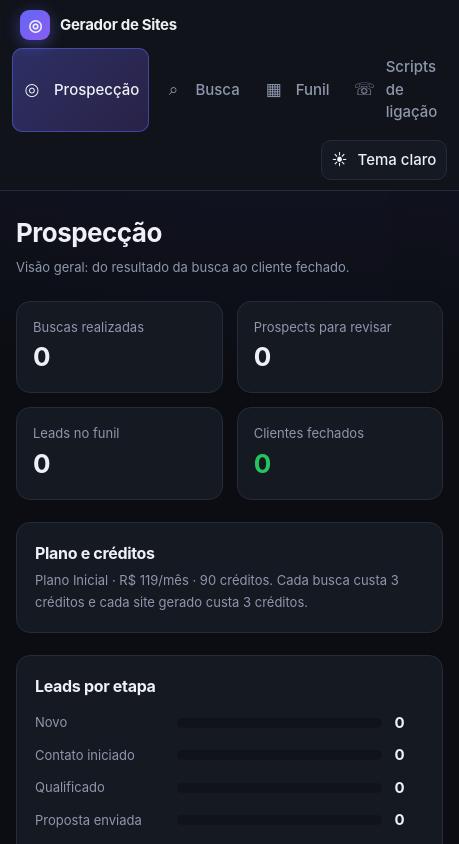
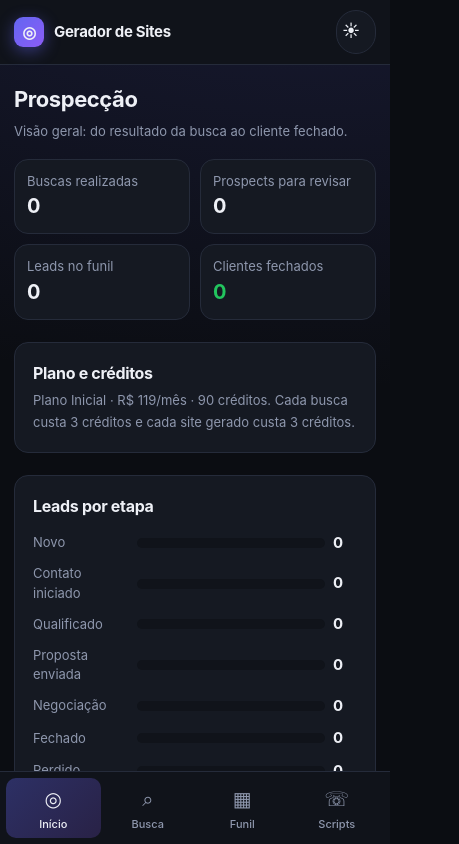
Before and after one commit to calebsouto01/Geradordesites, a Next.js app: page / in a window 390 px wide. Shown: the top 844 px of the page, 459 px wide, since content can reach past the window. Built offline with nearby package versions, Linux system fonts and the light colour scheme; no server answers; the database is empty.

Commit message:
Mobile: barra de navegação inferior, alvos de toque de 44px, funil em carrossel com botão avançar etapa, chat em tela cheia e ajustes nos sites gerados
Co-Authored-By: Claude Sonnet 5.5 <noreply@anthropic.com>
Claude-Session: https://claude.ai/code/session_019oi2h3iLgfNb4YVZoLPiky

```diff
--- a/src/app/(app)/funil/page.tsx
+++ b/src/app/(app)/funil/page.tsx
@@ -154,6 +154,11 @@ export default function Funil() {
                   </div>
                   {l.owner && <div className="mut" style={{ marginTop: 6 }}>👤 {l.owner}</div>}
                   {l.stage === "perdido" && l.lost_reason && <div className="mut" style={{ marginTop: 6 }}>Motivo: {l.lost_reason}</div>}
+                  {STAGES.findIndex(([k]) => k === l.stage) < STAGES.length - 2 && (
+                    <button className="ghost sm" style={{ marginTop: 8, width: "100%" }} onClick={() => patch(l.id, { stage: STAGES[STAGES.findIndex(([k]) => k === l.stage) + 1][0] })}>
+                      Avançar para {STAGES[STAGES.findIndex(([k]) => k === l.stage) + 1][1]} →
+                    </button>
+                  )}
                   {l.phone && (
                     <div style={{ marginTop: 8 }}>
                       <a className="wa" href={`https://wa.me/55${l.phone.replace(/\D/g, "")}`} target="_blank" rel="noreferrer">
--- a/src/app/(app)/globals.css
+++ b/src/app/(app)/globals.css
@@ -66,8 +66,6 @@ label.f { display:flex; flex-direction:column; gap:5px; font-size:12px; color:va
 .panel { background:var(--card); border:1px solid var(--line); border-radius:var(--r); padding:18px; }
 .searchbar { display:grid; grid-template-columns:1.3fr 1.3fr 150px auto; gap:12px; align-items:end; }
 @media (max-width:860px){ .searchbar{grid-template-columns:1fr 1fr;} main{padding:22px 16px;} }
-@media (max-width:760px){ .shell{grid-template-columns:1fr;} .side{position:static;height:auto;flex-direction:row;flex-wrap:wrap;align-items:center;padding:10px 12px;gap:8px;border-right:0;border-bottom:1px solid var(--line);}
- .menu{flex-direction:row;} .navlink{padding:8px 10px;} .quota{flex-direction:row;gap:6px;padding:6px 12px;} .quota .mut:last-child{display:none;} .quota b{font-size:16px;} }
 @media (max-width:520px){ .searchbar{grid-template-columns:1fr;} }
 
 /* results */
@@ -135,7 +133,6 @@ label.f { display:flex; flex-direction:column; gap:5px; font-size:12px; color:va
 .themebtn { display:flex; align-items:center; gap:10px; width:100%; justify-content:flex-start; background:var(--card); color:var(--fg);
   border:1px solid var(--line); font-weight:500; }
 .themebtn:hover { background:var(--card2); }
-@media (max-width:760px){ .themebtn{width:auto;padding:8px 10px;} }
 
 /* call script map */
 .callmap-layout { display:grid; grid-template-columns:minmax(0,1fr) 380px; gap:24px; align-items:start; }
@@ -211,3 +208,59 @@ label.f { display:flex; flex-direction:column; gap:5px; font-size:12px; color:va
 .chatform { display:flex; gap:8px; padding:12px 16px; border-top:1px solid var(--line); }
 .attach { display:grid; place-items:center; width:42px; border:1px solid var(--line2); border-radius:10px; cursor:pointer; background:var(--bg2); }
 .chatfoot { display:flex; justify-content:space-between; align-items:center; gap:10px; padding:10px 16px 14px; flex-wrap:wrap; }
+
+.lbs { display:none; }
+
+/* ===== Mobile ===== */
+@media (max-width:760px){
+  body { font-size:15px; padding-bottom:env(safe-area-inset-bottom); }
+  .shell { display:block; }
+  /* topo compacto: marca, créditos e tema */
+  .side { position:sticky; top:0; z-index:30; height:auto; flex-direction:row; align-items:center; gap:10px; padding:10px 14px; border-right:0; border-bottom:1px solid var(--line); }
+  .side .brand { font-size:15px; padding:0; margin-right:auto; }
+  .side .sp { display:none; }
+  .quota { flex-direction:row; align-items:center; gap:6px; padding:5px 10px; border-radius:99px; order:2; }
+  .quota b { font-size:15px; } .quota .mut:last-child { display:none; } .quota .mut { font-size:12px; }
+  .themebtn { width:40px; height:40px; padding:0; justify-content:center; order:3; border-radius:99px; font-size:0; }
+  .themebtn .ico { font-size:17px; margin:0; }
+  /* navegação em barra inferior */
+  .menu { position:fixed; left:0; right:0; bottom:0; z-index:40; flex-direction:row; gap:0; padding:6px 6px calc(6px + env(safe-area-inset-bottom));
+    background:var(--bg2); border-top:1px solid var(--line); }
+  .navlink { flex:1; flex-direction:column; gap:2px; padding:6px 4px; font-size:11px; border-radius:10px; text-align:center; min-height:52px; justify-content:center; }
+  .navlink .ico { font-size:20px; width:auto; }
+  .navlink .lbl { display:none; } .navlink .lbs { display:block; }
+  .navlink.on { box-shadow:none; }
+  main { padding:18px 14px calc(88px + env(safe-area-inset-bottom)); }
+  h1 { font-size:22px; }
+  .pagehead { margin-bottom:16px; }
+  /* toque: alvos de 44px e fonte 16px (evita zoom no iOS) */
+  input,select,textarea { font-size:16px; min-height:44px; }
+  button { min-height:44px; }
+  button.sm { min-height:38px; padding:8px 12px; }
+  .iconbtn { min-height:38px; min-width:38px; }
+  .searchbar { grid-template-columns:1fr; gap:10px; padding:14px; }
+  .stats { grid-template-columns:1fr 1fr; gap:10px; }
+  .stat { padding:12px; } .stat .n { font-size:20px; }
+  .grid { grid-template-columns:1fr; gap:12px; }
+  .barrow { grid-template-columns:96px 1fr 24px; gap:8px; }
+  .toast { bottom:calc(76px + env(safe-area-inset-bottom)); width:calc(100% - 28px); text-align:center; }
+
+  /* funil: colunas em carrossel com encaixe */
+  .board { grid-auto-columns:86vw; scroll-snap-type:x mandatory; gap:10px; margin:0 -14px; padding:0 14px 12px; scroll-padding:0 14px; }
+  .col { scroll-snap-align:start; padding:10px; }
+  .lcard { cursor:default; }
+
+  /* scripts: fala primeiro, mapa depois */
+  .callmap-layout { display:flex; flex-direction:column-reverse; gap:16px; }
+  .callmap-tabs { display:grid; grid-template-columns:1fr 1fr; gap:8px; }
+  .callmap-tab { min-width:0; padding:10px 12px; }
+  .callmap-branch { gap:8px; } .callmap-col { flex:1 1 44%; max-width:none; }
+
+  /* chat de criação em tela cheia */
+  .modal { padding:0; place-items:stretch; }
+  .chat { max-width:none; max-height:none; height:100dvh; border-radius:0; border:0; }
+  .layouts { padding:10px 12px; gap:6px; } .layopt { padding:8px 10px; } .layopt span { display:none; }
+  .chatbody { padding:12px; } .bubble { max-width:92%; }
+  .chatform { padding:10px 12px; } .chatfoot { padding:8px 12px calc(12px + env(safe-area-inset-bottom)); } .chatfoot > .mut { display:none; } .chatfoot button { width:100%; }
+}
+@media (hover:none) { .lcard { cursor:default; } }
--- a/src/app/(site)/site.css
+++ b/src/app/(site)/site.css
@@ -79,3 +79,30 @@ body { margin:0; background:#fff; color:#1a1d29; font:16px/1.65 Inter,system-ui,
 .lay-vitrine .st-tile h3 { font-size:22px; } .lay-vitrine .st-tile p { opacity:.92; }
 .lay-vitrine .st-cta { background:var(--text); color:#fff; text-align:center; padding:70px 0; } .lay-vitrine .st-cta h2 { font-size:clamp(28px,5vw,44px); }
 .lay-vitrine .st-btn.ghost { color:var(--accent); }
+
+/* ===== Mobile ===== */
+@media (max-width:640px){
+  body { font-size:16px; }
+  .st-wrap { padding:0 18px; }
+  .st-banner { font-size:12px; padding:8px 12px; }
+  .st-nav .st-navin { height:54px; } .st-logo { height:32px; } .st-brand { font-size:15px; max-width:62%; overflow:hidden; text-overflow:ellipsis; white-space:nowrap; }
+  .st-sec { padding:48px 0; }
+  .st-hero p { font-size:17px; }
+  .lay-classico .st-hero { padding:56px 0 52px; }
+  .lay-moderno .st-hero { padding:70px 0 60px; }
+  .lay-moderno .st-hero h1 { font-size:clamp(30px,9vw,40px); }
+  .lay-vitrine .st-hero { padding:36px 0; }
+  .lay-vitrine .st-shot { aspect-ratio:4/3; border-radius:20px; }
+  .lay-vitrine .st-tile { min-height:0; padding:22px; border-radius:20px; }
+  .lay-vitrine .st-cta { padding:48px 0; }
+  .st-actions { flex-direction:column; align-items:stretch; margin:22px 0 18px; } .st-actions .st-btn { text-align:center; }
+  .st-btn { padding:15px 22px; }
+  .st-two { gap:26px; }
+  .st-side { aspect-ratio:16/10; }
+  .st-gal { grid-template-columns:repeat(2,1fr); gap:8px; }
+  .st-gal img { border-radius:10px; }
+  .st-lead { font-size:17px; }
+  .st-float { right:12px; bottom:calc(12px + env(safe-area-inset-bottom)); padding:13px 18px; }
+  .st-foot { padding-bottom:84px; }
+  .st-mark { font-size:34vw; }
+}
--- a/src/components/NavLinks.tsx
+++ b/src/components/NavLinks.tsx
@@ -3,19 +3,19 @@ import Link from "next/link";
 import { usePathname } from "next/navigation";
 
 const items = [
-  ["/", "Prospecção", "◎"],
-  ["/busca", "Busca", "⌕"],
-  ["/funil", "Funil", "▦"],
-  ["/scripts", "Scripts de ligação", "☏"],
+  ["/", "Prospecção", "◎", "Início"],
+  ["/busca", "Busca", "⌕", "Busca"],
+  ["/funil", "Funil", "▦", "Funil"],
+  ["/scripts", "Scripts de ligação", "☏", "Scripts"],
 ] as const;
 
 export default function NavLinks() {
   const path = usePathname();
   return (
     <nav className="menu">
-      {items.map(([href, label, icon]) => (
+      {items.map(([href, label, icon, short]) => (
         <Link key={href} href={href} className={`navlink ${path === href ? "on" : ""}`}>
-          <span className="ico">{icon}</span>{label}
+          <span className="ico">{icon}</span><span className="lbl">{label}</span><span className="lbs">{short}</span>
         </Link>
       ))}
     </nav>
```
